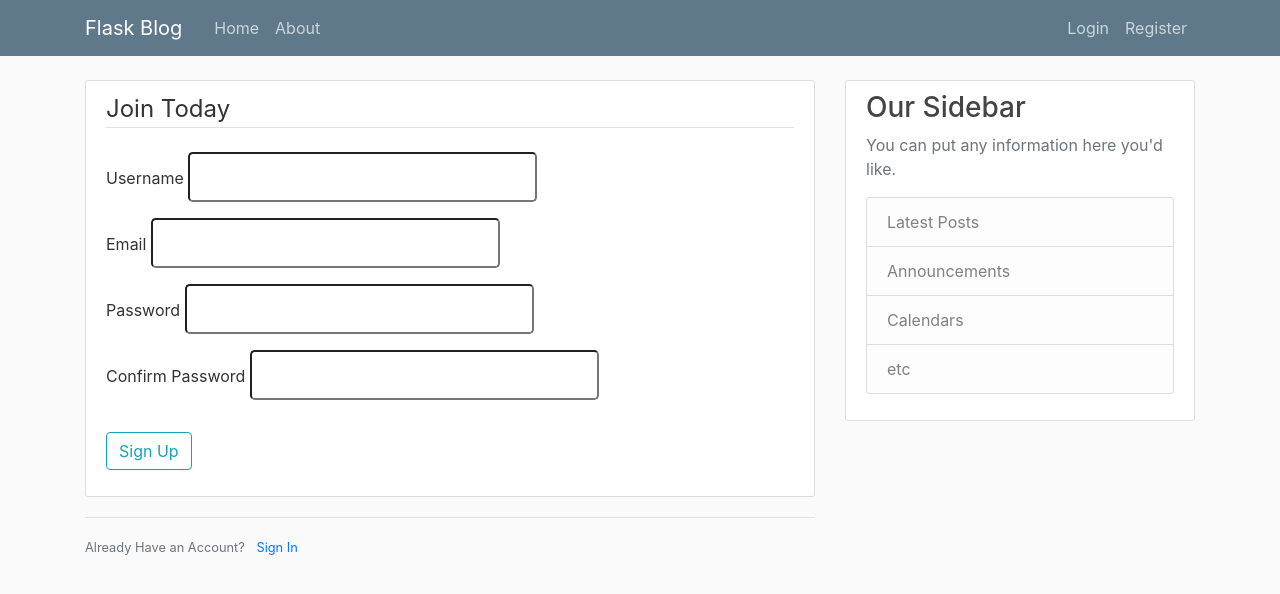
After one commit to AshvinAA/Miniblog, a Flask app: page /register in a window 1280 px wide. The commit adds this page. Shown: the top 594 px of the page. Run offline with Flask 3, Linux system fonts and the light colour scheme; some libraries are stand-ins or nearby versions.

Commit message:
account creation

```diff
--- a/flaskblog.py
+++ b/flaskblog.py
@@ -1,4 +1,4 @@
-from flask import Flask, render_template, url_for
+from flask import Flask, render_template, url_for , flash ,redirect
 from forms import RegistrationForm, LoginForm
 
 app = Flask(__name__)
@@ -28,6 +28,18 @@ def home():
 def about():
     return render_template("about.html",title='about')
 
+@app.route("/register", methods=['GET' , 'POST'])
+def register():
+    form= RegistrationForm()
+    if form.validate_on_submit():
+        flash(f'Account created for {form.username.data}! ', 'success' )
+        return redirect(url_for('home'))
+    return render_template("register.html" , title = 'Register' , form = form )
+
+@app.route("/login")
+def login():
+    form= LoginForm()
+    return render_template("login.html" , title = 'Login' , form = form )
 
 if __name__ == "__main__":
     app.run(debug=True)
--- a/templates/layout.html
+++ b/templates/layout.html
@@ -46,7 +46,15 @@
 
     <div class="row">
         <div class="col-md-8">
-
+        {% with messages = get_flashed_messages(with_categories=true) %}
+            {%if messages %}
+                {%for category , message in messages%}
+                    <div class = "alert alert - {{ category }}">
+                        {{ message }}
+                    </div>
+                {% endfor %}
+            {% endif %}
+        {% endwith %}
         {% block content %}{% endblock %}
         </div>
         <div class="col-md-4">
--- /dev/null
+++ b/templates/register.html
@@ -0,0 +1,39 @@
+
+{% extends "layout.html" %}
+
+{% block content %}
+
+    <div class= "content-section">
+        <form method="POST" action="">
+            {{ form.hidden_tag() }}
+            <fieldset class ="form-group">
+                <legend class="border-bottom mb-4"> Join Today </legend>
+                <div class="form-group">
+                    {{ form.username.label( class="form-control-label" ) }}
+                    {{ form.username( class="form-control-label form-control-lg" ) }}
+                </div>
+                <div class="form-group">
+                    {{ form.email.label( class="form-control-label" ) }}
+                    {{ form.email( class="form-control-label form-control-lg" ) }}
+                </div>
+                <div class="form-group">
+                    {{ form.password.label( class="form-control-label" ) }}
+                    {{ form.password( class="form-control-label form-control-lg" ) }}
+                </div>
+                <div class="form-group">
+                    {{ form.confirm_password.label( class="form-control-label" ) }}
+                    {{ form.confirm_password( class="form-control-label form-control-lg" ) }}
+                </div>
+            </fieldset>
+            <div class="form-group">
+                {{ form.submit( class="btn btn-outline-info" ) }}
+            </div>
+        </form>
+    </div>
+    <div class=" border-top pt-3 ">
+        <small class="text-muted">
+            Already Have an Account? <a class = "ml-2" href=" {{ url_for('login') }} "> Sign In </a>
+        </small>
+    </div>
+
+{% endblock content %}
```
